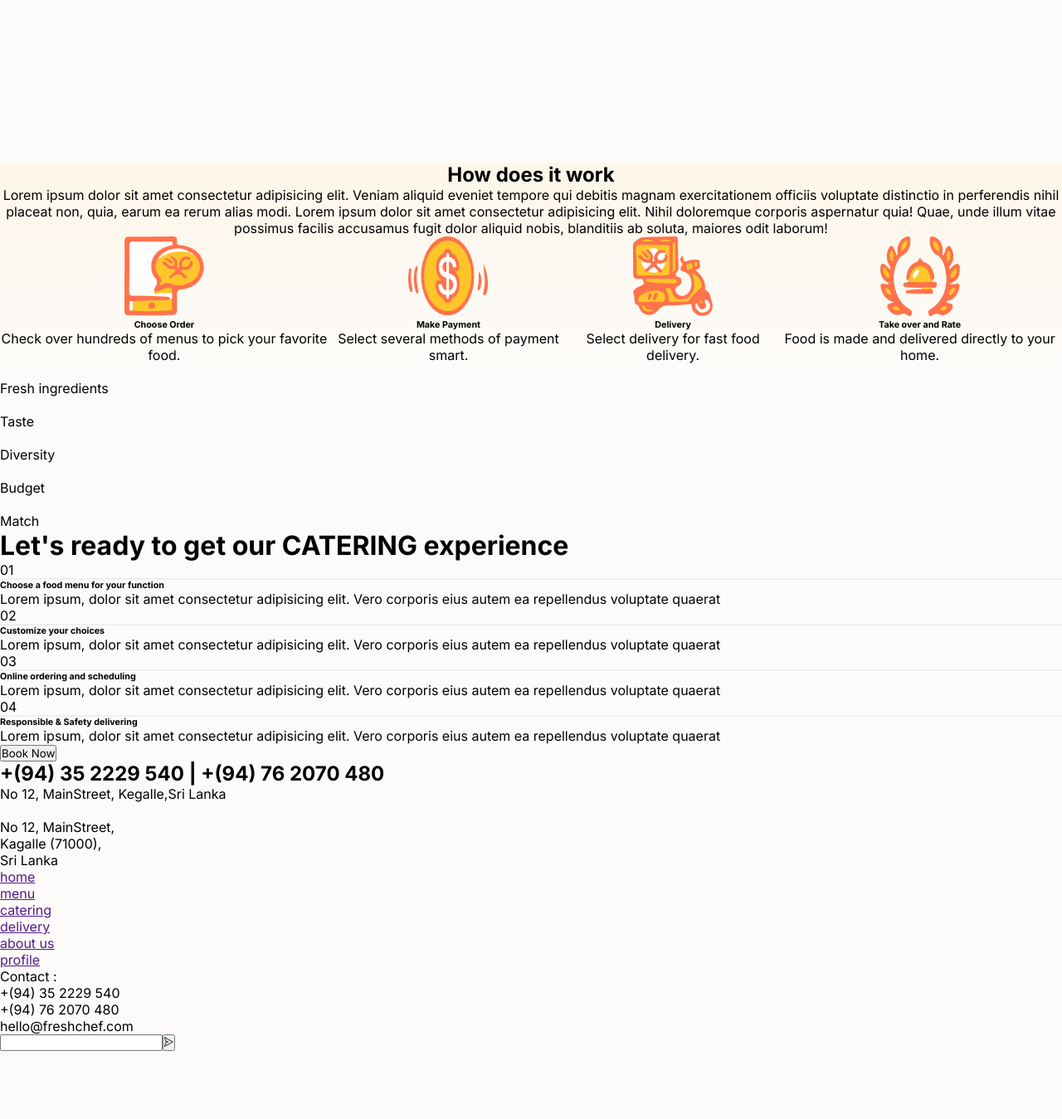
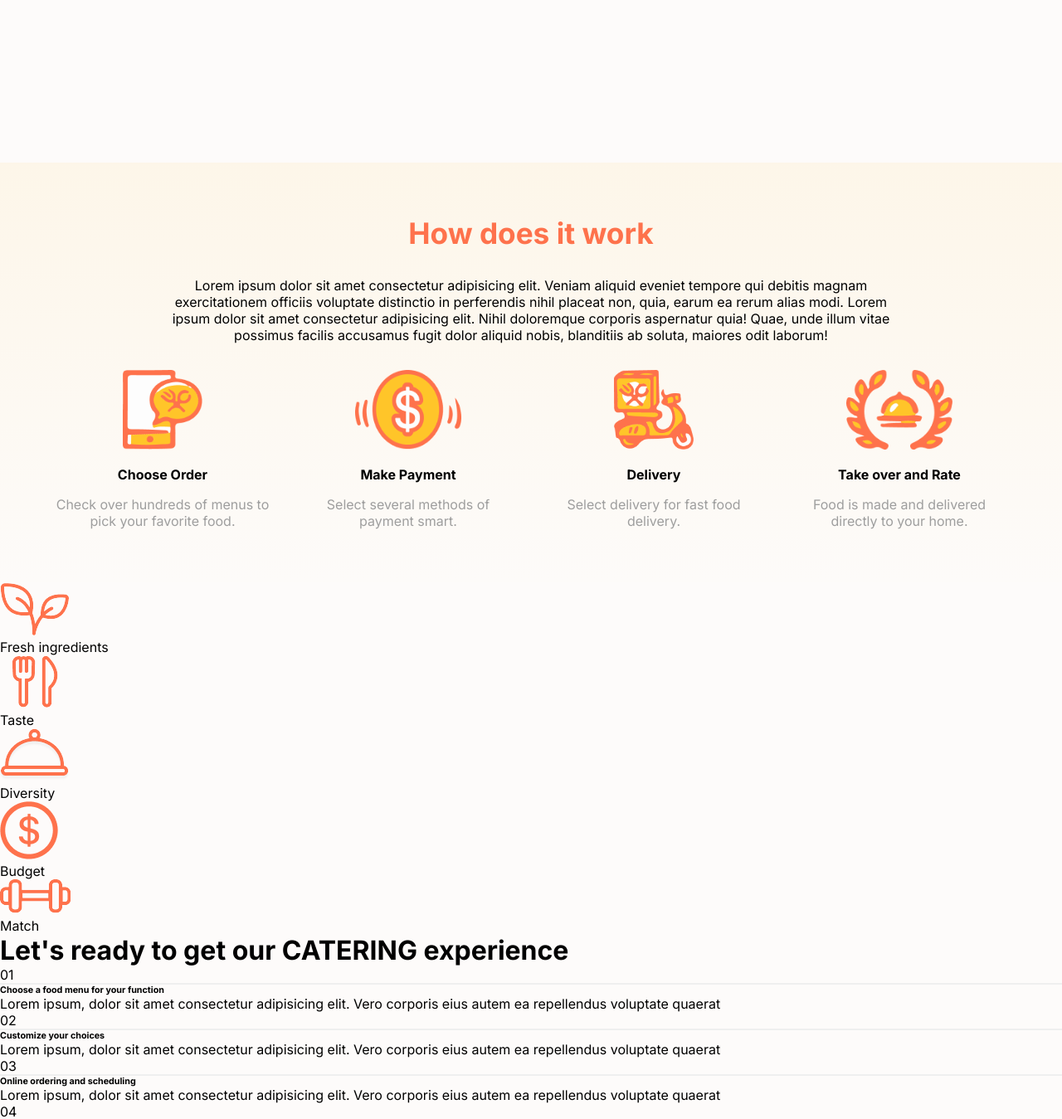
Before and after one commit to NadeeraBinoli/Fresh-Chef, a PHP site: page / in a window 1280 px wide; the page is wider, and only the part inside the window is pictured. Shown: the part 1234-2583 px from the top of that part at 83% size. Before the commit the page ends 2501 px from the top of that part, so only its background shows below. Run offline with PHP 8.4, Linux system fonts and the light colour scheme.

Commit message:
sectionHow completed

```diff
--- a/home.css
+++ b/home.css
@@ -235,14 +235,49 @@ div.sectionHow{
     background-color: #fdf6e9;
     background-image: linear-gradient(#fdf6e9, #fdfbf9);
     text-align: center;
+    padding: 4rem;
+}
+
+div.sectionHow div.text h2{
+    color: #FE724C;
+    font-size: 2.2rem;
+}
+
+div.sectionHow div.text p{
+     padding: 2rem 8rem;
 }
 
 div.sectionHow div.images{
     display: flex;
     flex-direction: row;
+    gap: 2rem;
 }
 
-div.sectionHow div.images img{
+div.sectionHow div.images img.how1,div.sectionHow div.images img.how3{
     width: 6rem;
     height: 6rem;
 }
+
+div.sectionHow div.images img.how2,div.sectionHow div.images img.how4{
+    width: 8rem;
+    height: 6rem;
+}
+
+div.sectionHow div.images h6{
+    font-size: 1rem;
+    padding: 1rem;
+}
+
+div.sectionHow div.images p{
+    color: #9e9e9e;
+}
+
+div.sectionHow div.images div{
+    width: 18rem;
+
+}
+
+/* sectionPopularItems */
+
+
+/* sectionB */
--- a/index.html
+++ b/index.html
@@ -90,22 +90,22 @@
         </div>
         <div class="images">
             <div>
-                <img src="homeIMG/how1.png" alt="">
+                <img class="how1" src="homeIMG/how1.png" alt="">
                 <h6>Choose Order</h6>
                 <p>Check over hundreds of menus to pick your favorite food.</p>
             </div>
             <div>
-                <img src="homeIMG/how2.png" alt="">
+                <img class="how2" src="homeIMG/how2.png" alt="">
                 <h6>Make Payment</h6>
                 <p>Select several methods of payment smart.</p>
             </div>
             <div>
-                <img src="homeIMG/how3.png" alt="">
+                <img class="how3" src="homeIMG/how3.png" alt="">
                 <h6>Delivery</h6>
                 <p>Select delivery for fast food delivery.</p>
             </div>
             <div>
-                <img src="homeIMG/how4.png" alt="">
+                <img class="how4" src="homeIMG/how4.png" alt="">
                 <h6>Take over and Rate</h6>
                 <p>Food is made and delivered directly to your home.</p>
             </div>
@@ -117,31 +117,31 @@
     <div class="sectionB">
         <div>
             <div class="images">
-                <img src="" alt="">
+                <img src="homeIMG/img1.png" alt="">
             </div>
             <p>Fresh ingredients</p>
         </div>
         <div>
             <div class="images">
-                <img src="" alt="">
+                <img src="homeIMG/img2.png" alt="">
             </div>
             <p>Taste</p>
         </div>
         <div>
             <div class="images">
-                <img src="" alt="">
+                <img src="homeIMG/img3.png" alt="">
             </div>
             <p>Diversity</p>
         </div>
         <div>
             <div class="images">
-                <img src="" alt="">
+                <img src="homeIMG/img4.png" alt="">
             </div>
             <p>Budget</p>
         </div>
         <div>
             <div class="images">
-                <img src="" alt="">
+                <img src="homeIMG/img5.png" alt="">
             </div>
             <p>Match</p>
         </div>
```
Also changed, not shown: homeIMG/img1.png (added), homeIMG/img2.png (added), homeIMG/img3.png (added), homeIMG/img4.png (added), homeIMG/img5.png (added).
